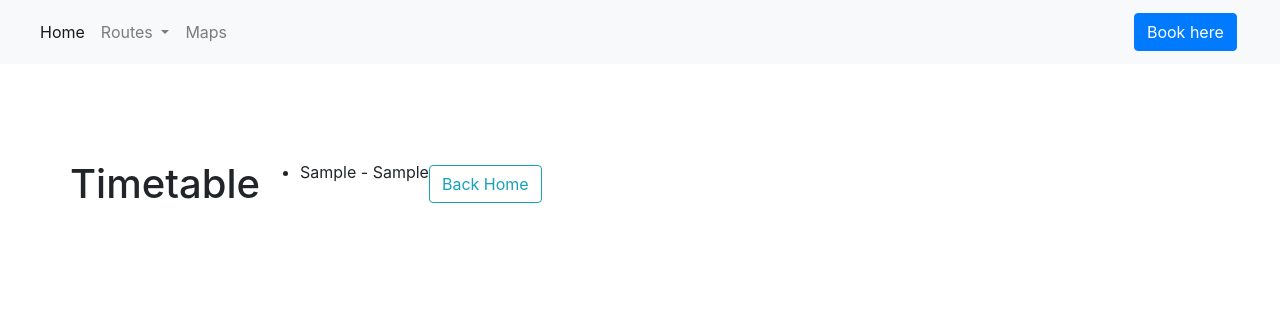
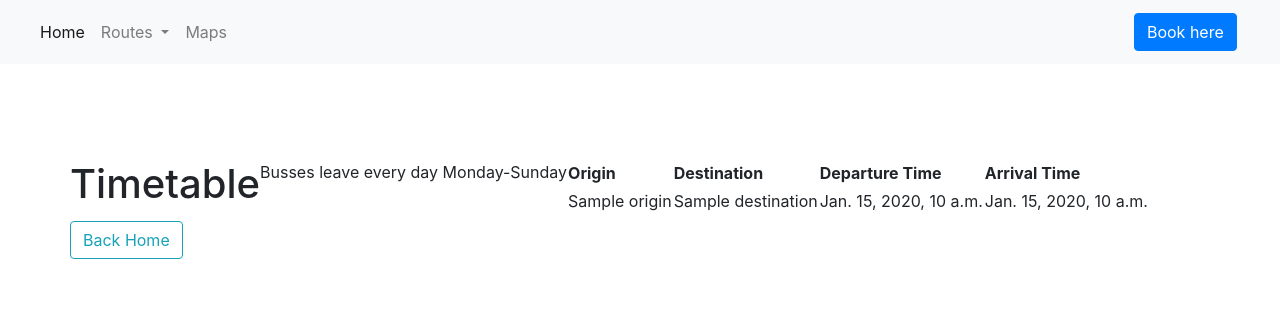
Before and after one commit to x21128332/ScalableCloudProgramming, a Django app: template timetables/templates/timetables/timetables.html in a window 1280 px wide. Shown: the top 324 px of the page. Run offline with Django 3.2, Linux system fonts and the light colour scheme; the template is opened without the code that fills it: most values are stand-ins (such as "Sample title", 1, 10 or a date in 2020); some libraries are stand-ins or nearby versions.

Commit message:
updating timetable data view

```diff
--- a/timetables/templates/timetables/timetables.html
+++ b/timetables/templates/timetables/timetables.html
@@ -10,13 +10,14 @@
         <!--    <div class="col-md-6">
                 <div class="h-100 p-5 bg-light border rounded-3"> -->
                 <h1>Timetable</h1>
-                <div>
+                <p>Busses leave every day Monday-Sunday</p>
+                <!--  <div>
                     <ul>
                         {% for item in data %}
                         <li>{{ item.field1 }} - {{ item.field2 }}</li>
                         {% endfor %}
                     </ul>
-                </div>
+                </div> -->
                 <!-- <ul> {% for row in rows %}
                     <li>{{ row }}</li>
                     <li>{{ row }}</li>
@@ -24,7 +25,26 @@
                     <li>{{ row }}</li>
                     {% endfor %}
                 </ul> -->
-
+                <table>
+                    <thead>
+                        <tr>
+                            <th>Origin</th>
+                            <th>Destination</th>
+                            <th>Departure Time</th>
+                            <th>Arrival Time</th>
+                        </tr>
+                    </thead>
+                    <tbody>
+                        {% for booking in bookings.timetables %}
+                        <tr>
+                            <td>{{ booking.Origin }}</td>
+                            <td>{{ booking.Destination }}</td>
+                            <td>{{ booking.Depature_Time }}</td>
+                            <td>{{ booking.Arrival_Time }}</td>
+                        </tr>
+                        {% endfor %}
+                    </tbody>
+                </table>
 
                 <a class="navbar-brand" href="">
                     <button class="btn btn-outline-info" type="button">Back Home</button>
```
Also changed, not shown: timetables/views.py (+28 -14 lines).
